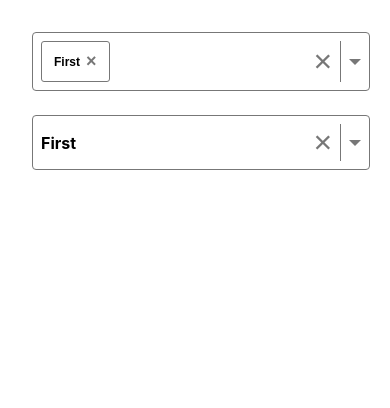
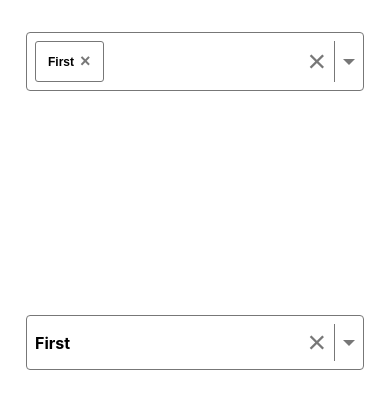
Before and after one commit to MohammedNaderAlGhussin/react-select-component, a React (Vite) app: page / in a window 390 px wide. Shown: the top 408 px of the page. Built offline with nearby package versions, Linux system fonts and the light colour scheme.

Commit message:
finishing the style of the project

```diff
--- a/src/App.css
+++ b/src/App.css
@@ -4,3 +4,16 @@
   padding: 2rem;
   text-align: center;
 }
+
+.App {
+  display: flex;
+  align-items: center;
+  justify-content: space-around;
+  gap: 20px;
+}
+@media (max-width: 767px) {
+  .App {
+    flex-direction: column;
+    gap: 100px;
+  }
+}
--- a/src/App.tsx
+++ b/src/App.tsx
@@ -1,7 +1,7 @@
 import { useState } from "react";
-import "./App.css";
 import Select from "./components/Select";
 import { SelectOption } from "./types/types";
+import "./App.css";
 
 const options = [
   { label: "First", value: 1 },
@@ -15,7 +15,7 @@ function App() {
   const [valueM, setValueM] = useState<SelectOption[]>([options[0]]);
   const [valueS, setValueS] = useState<SelectOption | undefined>(options[0]);
   return (
-    <div>
+    <div className="App">
       <Select
         multiple
         options={options}
--- a/src/components/Select.tsx
+++ b/src/components/Select.tsx
@@ -34,6 +34,7 @@ const Select = ({ multiple, value, options, onChange }: SelectProps) => {
     setHighlightedIndex(0);
   }, [isOpen]);
 
+  // Key board accessibility
   useEffect(() => {
     const handler = (e: KeyboardEvent) => {
       if (e.target != containerRef.current) return;
```
